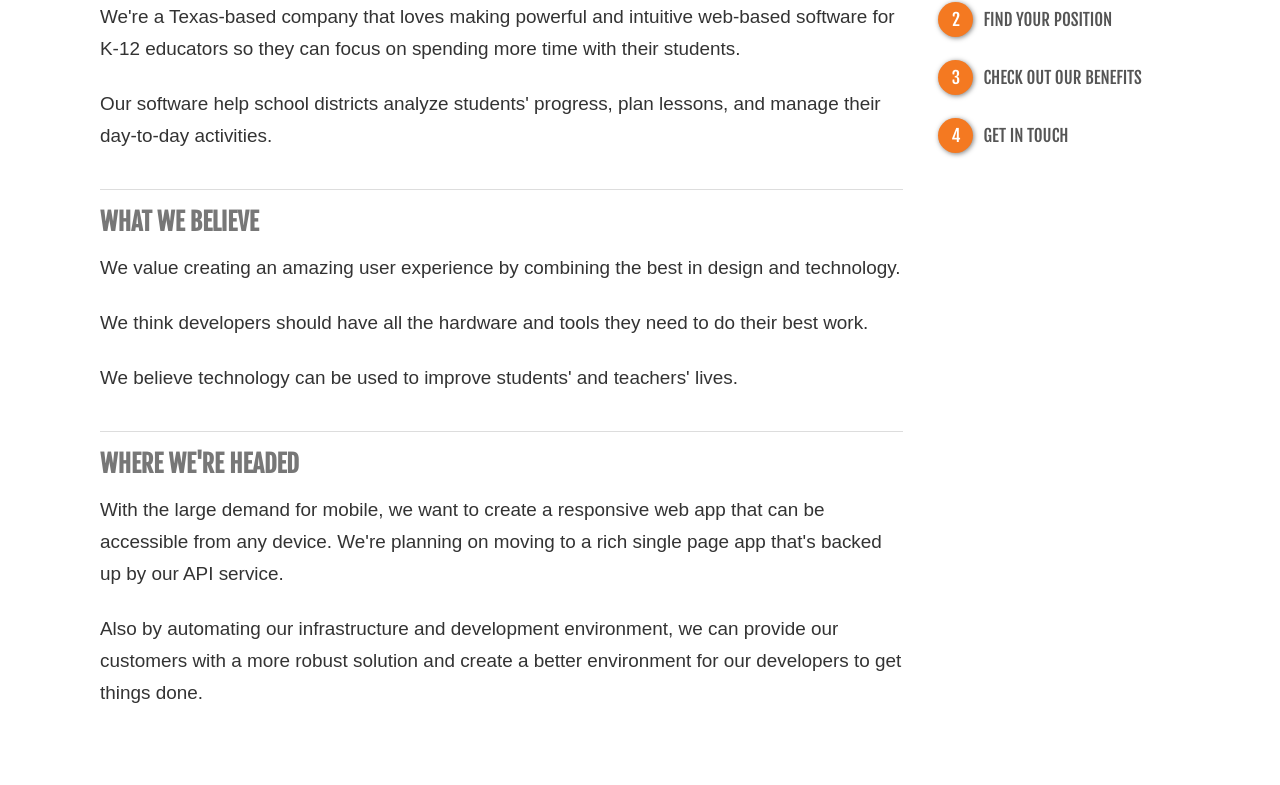
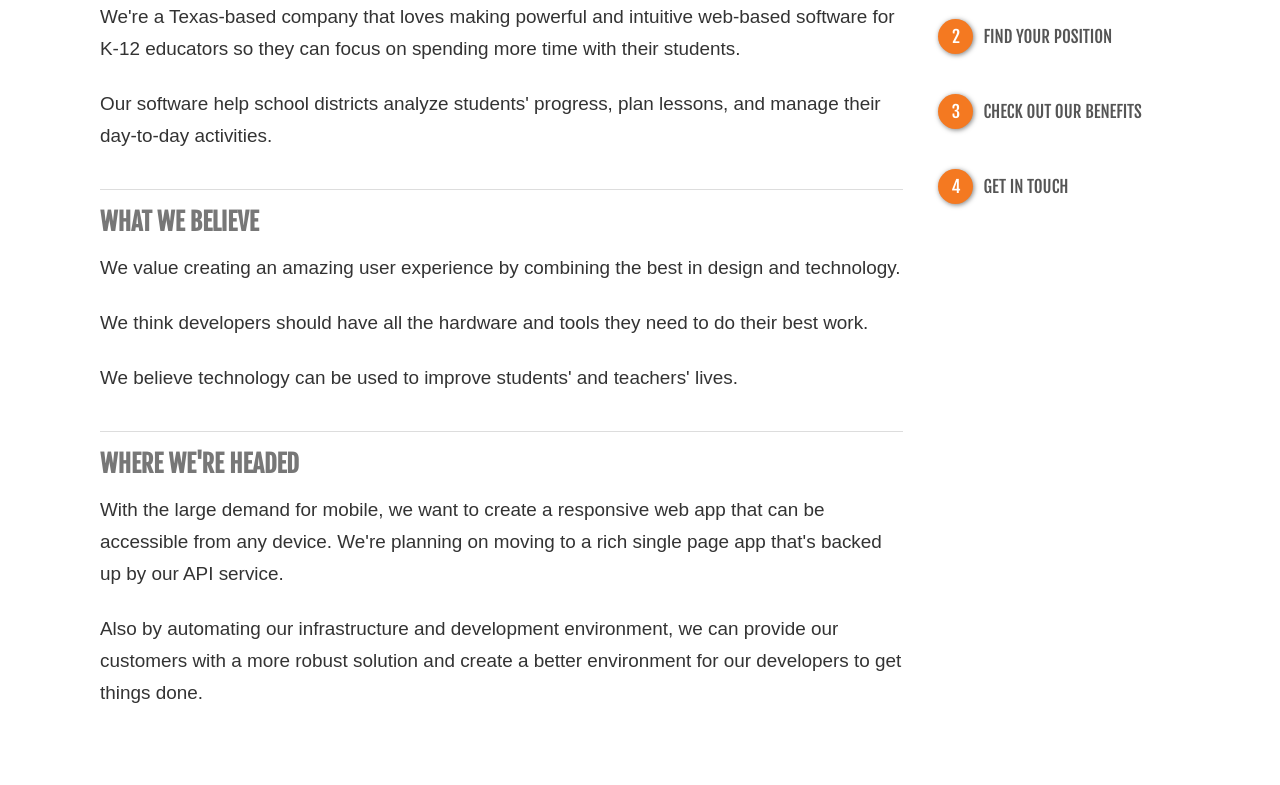
Before and after one commit to eduphoria/eduphoria.github.io, a plain HTML site: page index.html in a window 1280 px wide. Shown: the part 512-1297 px from the top of the page. Drawn offline with Linux system fonts and the light colour scheme; a web font is replaced by a local one.

Commit message:
Rearranges list for applying, and fixes progress indicator wrapping

```diff
--- a/css/_progress.scss
+++ b/css/_progress.scss
@@ -25,6 +25,7 @@
   }
 
   li {
+    @extend .clearfix;
     margin-bottom: 1.5em;
   }
 
@@ -34,18 +35,19 @@
     margin: 1.5em 0.5em;
   }
 
-
   .circle {
     box-shadow: 1px 1px 5px rgba(0,0,0,0.5);
-    color: #555;
     background-color: #eee;
     border-radius: 20px;
+    color: #555;
     display: inline-block;
+    float: left;
+    height: 35px;
     line-height: 1em;
+    margin-right: 10px;
+    margin-bottom: 1em;
+    text-align: center;
     width: 35px;
-    height: 35px;
-    margin-right: 10px;
-    text-align: center;
 
     &.active {
       color: #fff;
@@ -58,6 +60,10 @@
     }
   }
 
+  .title {
+    position: relative;
+    top: 8px;
+  }
 
   .progressIcon {
     background-color: green;
--- a/css/_variables.scss
+++ b/css/_variables.scss
@@ -1,3 +1,16 @@
 $orange: #f47921;
 $headingFont: 'Fjalla One', sans-serif;
 $bodyFont: 'Brawler', sans-serif;
+
+.clearfix {
+    zoom:1;
+    &:before, &:after {
+        content: "\0020";
+        display: block;
+        height: 0;
+        overflow: hidden;
+    }
+    &:after {
+        clear: both;
+    }
+}
--- a/index.html
+++ b/index.html
@@ -321,8 +321,8 @@
             </div>
             <div class="span4">
               <ul>
-                <li>E-mail</li>
                 <li>Phone</li>
+                <li>Twitter username</li>
               </ul>
             </div>
             <div class="span4">
@@ -336,10 +336,30 @@
         <div class="span3">
           <aside class="progressIndicator">
               <ul>
-                <li><a href="#aboutus"><span class="circle aboutus"><span class="text">1</span></span>Learn about us</a></li>
-                <li><a href="#positions"><span class="circle positions"><span class="text">2</span></span>Find your position</a></li>
-                <li><a href="#benefits"><span class="circle benefits"><span class="text">3</span></span>Check out our benefits</a></li>
-                <li><a href="#join"><span class="circle join"><span class="text">4</span></span>Get in touch</a></li>
+                <li>
+                  <a href="#aboutus">
+                    <span class="circle aboutus"><span class="text">1</span></span>
+                    <span class="title">Learn about us</span>
+                  </a>
+                </li>
+                <li>
+                  <a href="#positions">
+                    <span class="circle positions"><span class="text">2</span></span>
+                    <span class="title">Find your position</span>
+                  </a>
+                </li>
+                <li>
+                  <a href="#benefits">
+                    <span class="circle benefits"><span class="text">3</span></span>
+                    <span class="title">Check out our benefits</span>
+                  </a>
+                </li>
+                <li>
+                  <a href="#join">
+                    <span class="circle join"><span class="text">4</span></span>
+                    <span class="title">Get in touch</span>
+                  </a>
+                </li>
               </ul>
           </aside>
         </div>
```
Also changed, not shown: css/main.css.
